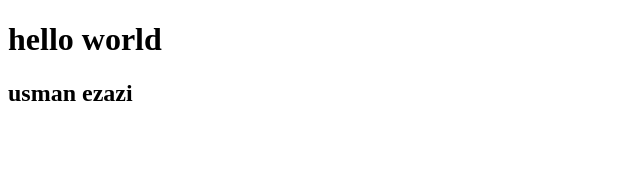
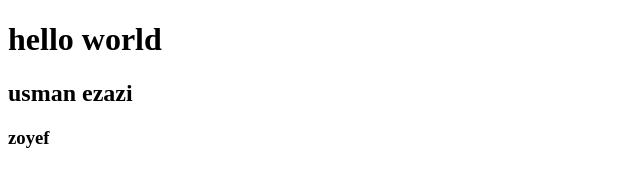
Before and after one commit to Usmanezazi/index.html, a plain HTML site: page index.html in a window 1280 px wide. Shown: the full height of the page, 0-640 px from the left. Drawn offline with Linux system fonts and the light colour scheme.

Commit message:
made changes

```diff
--- a/index.html
+++ b/index.html
@@ -10,6 +10,7 @@
 
     <h1>hello world</h1>
     <h2>usman ezazi</h2>
+    <h3>zoyef</h3>
 
 
 </body>
```
